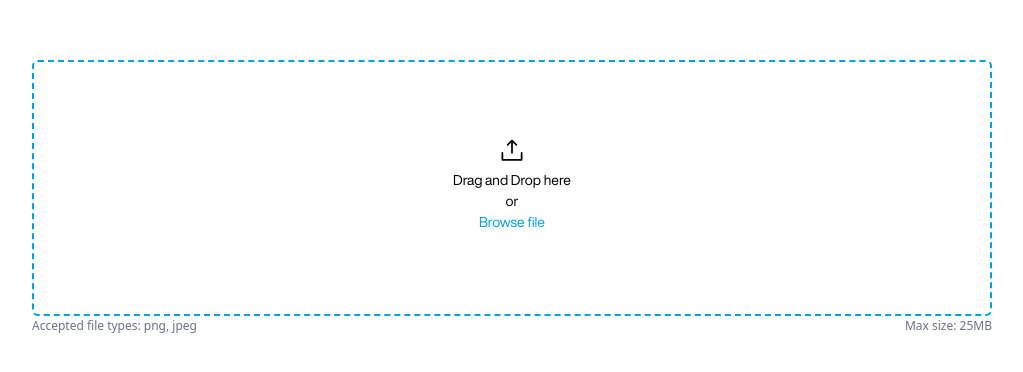
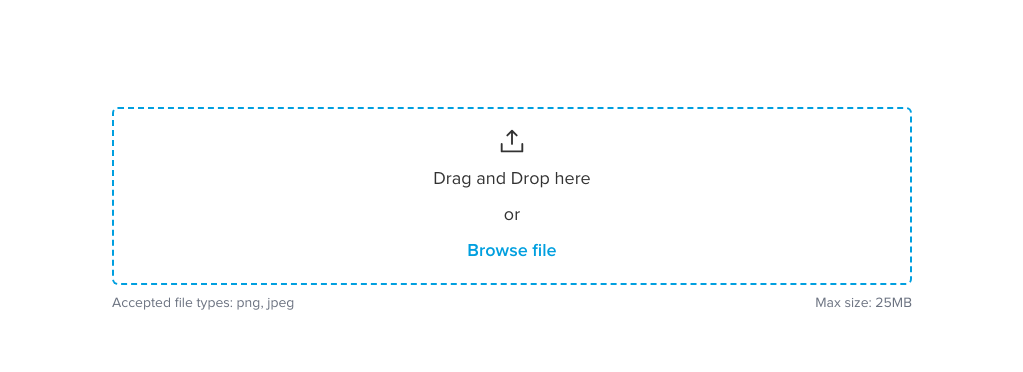
Before and after one commit to UofA-Blueprint/AlzheimerCalgary2.0, a React (Vite) app: page /upload-file-test in a window 1280 px wide. Shown: the part 204-576 px from the top of the page, without its empty margins (128-1151 px from the left). Built offline with nearby package versions, Linux system fonts and the light colour scheme.

Commit message:
Fixed MediaUploadZone Component

```diff
--- /dev/null
+++ b/src/components/Gallery.tsx
@@ -0,0 +1,23 @@
+//#region Imports
+import MediaUploadZone from "./MediaUploadZone";
+import MediaUploadStatus from "./MediaUploadStatus";
+//#endregion
+
+function Gallery() {
+	const handleFilesDropped = (files: File[]) => {
+		// handle file
+		console.log("Dropped files:", files);
+	};
+
+	return (
+		<div>
+			{/* Image gallery */}
+			<div></div>
+
+			{/* Upload media */}
+			<MediaUploadZone />
+		</div>
+	);
+}
+
+export { Gallery };
--- a/src/components/MediaUploadZone.tsx
+++ b/src/components/MediaUploadZone.tsx
@@ -1,19 +1,14 @@
 import { UploadSimple, WarningCircle } from "@phosphor-icons/react";
 import { useState, useEffect, useRef } from "react";
+import { twMerge } from "tailwind-merge";
 
+//#region interface
 interface MediaUploadZoneProps {
-  onFilesDropped: (files: File[]) => void;
-  fontSize?: string;
+	className?: string;
 }
+//#endregion
 
-const MediaUploadZone: React.FC<MediaUploadZoneProps> = ({
-  onFilesDropped,
-}) => {
-  // parent ref
-  const parentRef = useRef<HTMLDivElement>(null);
-
-  // handling sizing
-  // handling drop in file
+const MediaUploadZone = ({ className }: MediaUploadZoneProps) => {
 	const [isDragOver, setIsDragOver] = useState(false);
 	const [droppedFiles, setDroppedFiles] = useState<File[]>([]);
 	const [isValidFile, setIsValidFile] = useState(true);
@@ -43,7 +38,9 @@ const MediaUploadZone: React.FC<MediaUploadZoneProps> = ({
 				.slice(file.name.lastIndexOf("."));
 			const isValid = allowedExtensions.includes(extension);
 			isValid ? setIsValidFile(true) : setIsValidFile(false);
-      console.log(`File ${file.name} is ${isValid ? "valid" : "invalid"}.`);
+			console.log(
+				`File ${file.name} is ${isValid ? "valid" : "invalid"}.`,
+			);
 			return isValid;
 		});
 	};
@@ -63,17 +60,12 @@ const MediaUploadZone: React.FC<MediaUploadZoneProps> = ({
 	}, [droppedFiles]);
 
 	return (
-    <div className="w-full h-full ">
 		<div
-        className={UploadZoneClassName}
-        onDrop={handleDrop}
-        onDragOver={handleDragOver}
-        onDragLeave={handleDragLeave}
+			className={twMerge(
+				"w-full h-full font-display relative",
+				className,
+			)}
 		>
-        <div className="flex flex-col  justify-center items-center flex-grow text-body-reg sm:text-body-sm  ">
-          <UploadSimple className="mb-3 leading-normal scale-[2]" />
-          <div className="leading-normal ">Drag and Drop here</div>
-          <div className="leading-normal"> or </div>
 			<input
 				type="file"
 				id="fileInput"
@@ -81,22 +73,38 @@ const MediaUploadZone: React.FC<MediaUploadZoneProps> = ({
 					if (event.target.files) {
 						const files = Array.from(event.target.files);
 						const validFiles = filterValidFiles(files);
-                setDroppedFiles((prevFiles) => [...prevFiles, ...validFiles]);
+						setDroppedFiles((prevFiles) => [
+							...prevFiles,
+							...validFiles,
+						]);
 					}
 				}}
-            className="hidden"
+				className="absolute h-full w-full cursor-pointer opacity-0"
 			/>
+			<div
+				className={UploadZoneClassName}
+				onDrop={handleDrop}
+				onDragOver={handleDragOver}
+				onDragLeave={handleDragLeave}
+			>
+				<div className="flex flex-col justify-center items-center gap-y-2">
+					<UploadSimple className="text-3xl opacity-80" />
+					<p className="text-lg opacity-80">Drag and Drop here</p>
+					<p className="text-lg opacity-80">or</p>
 					<label
 						htmlFor="fileInput"
-            className="text-primary-main cursor-pointer leading-normal"
+						className="text-primary-main cursor-pointer text-lg font-bold"
 					>
 						Browse file
 					</label>
 				</div>
 				{droppedFiles.length > 0 && (
-          <div className="truncate w-5/6 flex flex-col items-center overflow-hidden">
+					<div className="overflow-hidden">
 						{droppedFiles.slice(0, 3).map((file, index) => (
-              <div key={index} className="truncate w-full text-center">
+							<div
+								key={index}
+								className="truncate w-full text-center opacity-80"
+							>
 								{file.name}
 							</div>
 						))}
@@ -104,14 +112,13 @@ const MediaUploadZone: React.FC<MediaUploadZoneProps> = ({
 					</div>
 				)}
 			</div>
-      <div className="flex flex-row justify-between text-xs text-gray-500 mt-0.5">
+			<div className="flex flex-row justify-between text-sm text-gray-500 my-2 font-display">
 				<div>Accepted file types: png, jpeg</div>
 				<div>Max size: 25MB</div>
 			</div>
 			{!isValidFile && (
-        <div className="flex flex-row text-xs  text-red-500">
-          <WarningCircle className="mt-0.5 mr-0.5"></WarningCircle> File type
-          not supported
+				<div className="flex flex-row text-sm items-center gap-x-2 text-red-500 font-display">
+					<WarningCircle></WarningCircle> File type not supported
 				</div>
 			)}
 		</div>
--- /dev/null
+++ b/src/routes/GalleryTestRoute.tsx
@@ -0,0 +1,11 @@
+import { Gallery } from "@/components/Gallery";
+
+const GalleryTestRoute = () => {
+	return (
+		<div>
+			<Gallery />
+		</div>
+	);
+};
+
+export default GalleryTestRoute;
--- a/src/routes/MediaUploadZoneTestRoute.tsx
+++ b/src/routes/MediaUploadZoneTestRoute.tsx
@@ -2,21 +2,14 @@ import React from "react";
 import MediaUploadZone from "@/components/MediaUploadZone";
 
 const MediaUploadZonetestRoute: React.FC = () => {
-  const handleFilesDropped = (files: File[]) => {
-    // handle file
-    console.log("Dropped files:", files);
-  };
-
-  return (
-    <div className="w-full h-full flex flex-col">
-      <div className="grid place-items-center h-screen ">
-        {/* renember to put it in a parent div that is large enough */}
-        <div className="w-9/12 h-64 mb-4 ">
-          <MediaUploadZone onFilesDropped={handleFilesDropped} />
-        </div>
-      </div>
-    </div>
-  );
+	return (
+		<div className="w-full h-screen flex flex-col justify-center items-center">
+			<div className="">
+				{/* renember to put it in a parent div that is large enough*/}
+				<MediaUploadZone className="w-[24rem] sm:w-[30rem] md:w-[50rem]" />
+			</div>
+		</div>
+	);
 };
 
 export default MediaUploadZonetestRoute;
```
Also changed, not shown: src/App.tsx (+11 -8 lines). Lines whose indentation alone changed are shown as unchanged.
